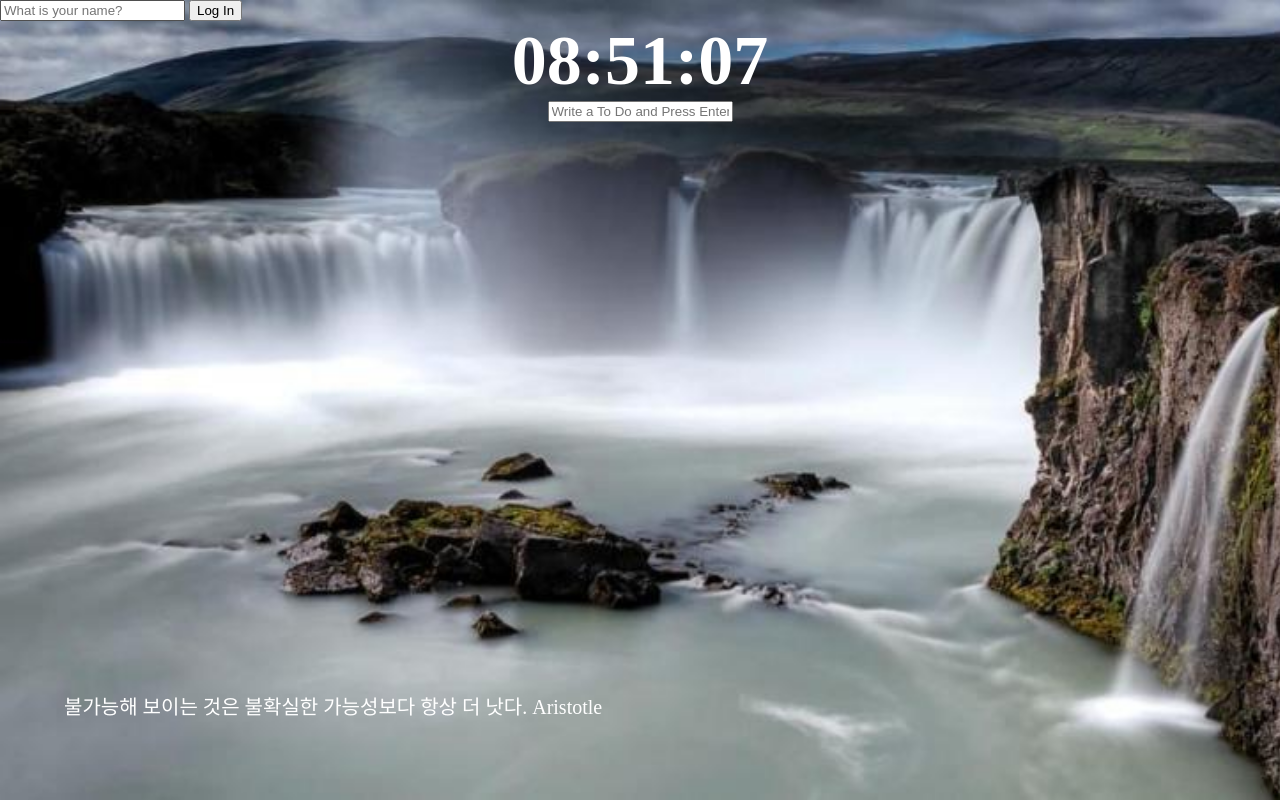
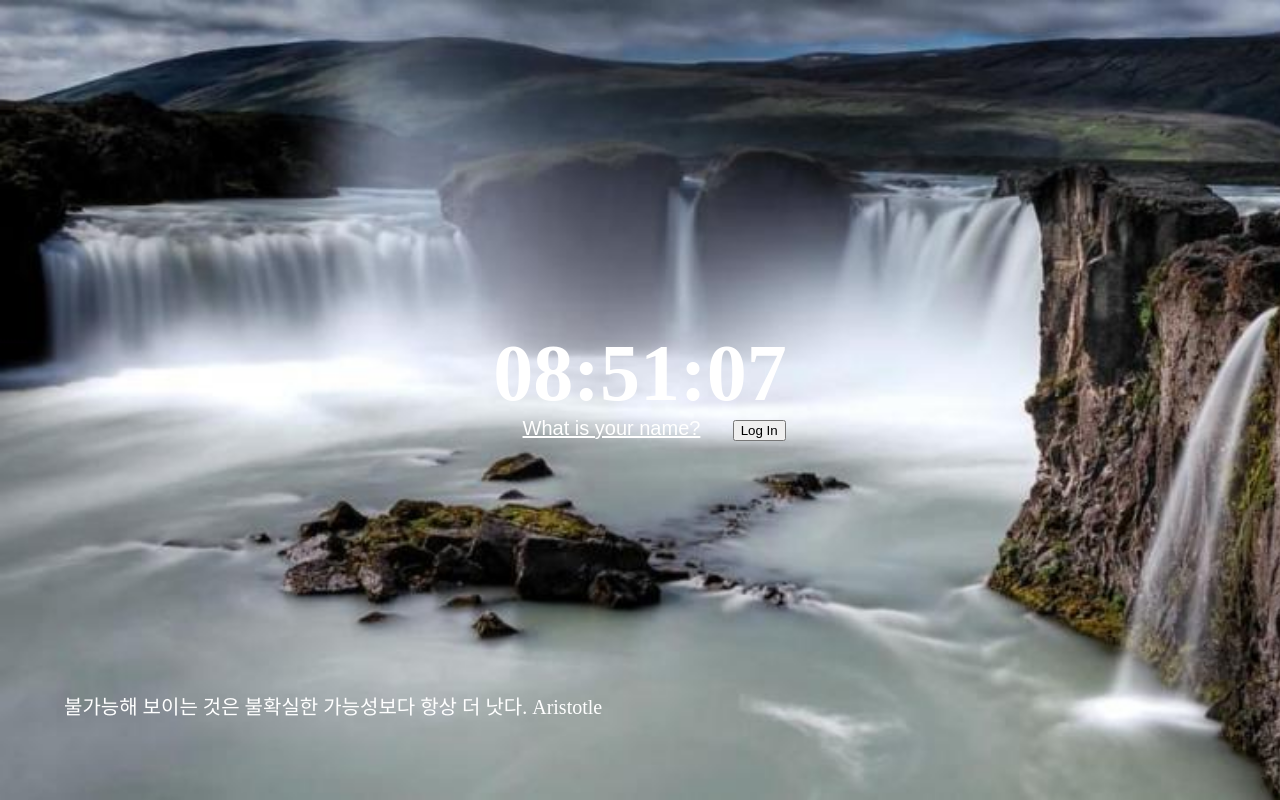
Before and after one commit to kjh302903/chrome-app, a plain HTML site: page index.html in a window 1280 px wide. Drawn offline with Linux system fonts and the light colour scheme.

Commit message:
css ver2

```diff
--- a/css/style.css
+++ b/css/style.css
@@ -16,6 +16,8 @@ body {
 .flexbox {
     display: flex;
     flex-direction: column;
+    justify-content: center;
+    height: 100%;
 }
 
 .flexitem {
@@ -23,9 +25,24 @@ body {
     color: white;
 }
 
+.flexitem > input:first-child {
+    border: none;
+    background: transparent;
+    text-decoration: underline;
+    color: white;
+    width: 18%;
+    height: 100%;
+}
+
+.flexitem > input::placeholder {
+    color: white;
+    font-size: 20px;
+    text-align: center;
+}
+
 #clock {
     margin: 0;
-    font-size: 70px;
+    font-size: 5em;
 }
 
 #quote {
@@ -44,3 +61,7 @@ body {
     color: white;
     font-size: 20px;
 }
+
+ul {
+    list-style: none;
+}
--- a/index.html
+++ b/index.html
@@ -5,16 +5,17 @@
         <title>Momentum</title>
     </head>
     <body>
-        <form id = "login-form" class="hidden">
-            <input required maxlength="15" type="text" placeholder="What is your name?" />
-            <input type="submit" value="Log In" />
-        </form>
         <div class = "flexbox">
             <h2 id ="clock" class="flexitem">00:00:00</h2>
 
+            <form id = "login-form" class="hidden flexitem">
+                <input required maxlength="15" type="text" placeholder="What is your name?" />
+                <input type="submit" value="Log In" />
+            </form>
+
             <h1 id ="greeting" class ="hidden flexitem"></h1>
 
-            <form id = "todo-form" class="flexitem">
+            <form id = "todo-form" class="hidden flexitem">
                 <input type="text" placeholder="Write a To Do and Press Enter" required />
             </form>
             <ul id = "todo-list" class="flexitem"></ul>
--- a/js/greetings.js
+++ b/js/greetings.js
@@ -1,6 +1,7 @@
 const loginForm = document.querySelector("#login-form");
 const loginInput = loginForm.querySelector("input");
 const greeting = document.querySelector("#greeting");
+const tdForm = document.querySelector("#todo-form")
 
 const HIDDEN = "hidden";
 const USERNAME_KEY = "username";
@@ -15,8 +16,9 @@ function onLoginSubmit(event) {
 }
 
 function paintGreetings(username) {
-    greeting.innerText = `Hello ${username}`;
+    greeting.innerText = `${username}'s To-Do-List`;
     greeting.classList.remove(HIDDEN);
+    tdForm.classList.remove(HIDDEN);
 }
 
 const savedUserName = localStorage.getItem(USERNAME_KEY);
```
